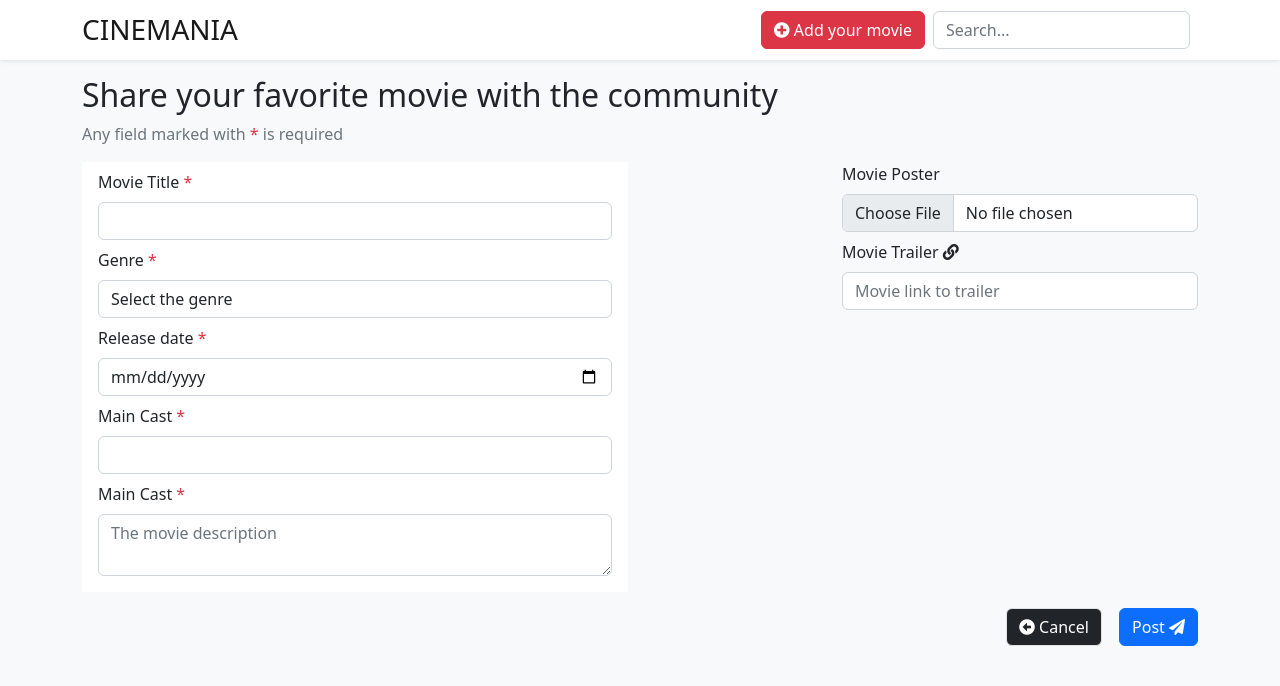
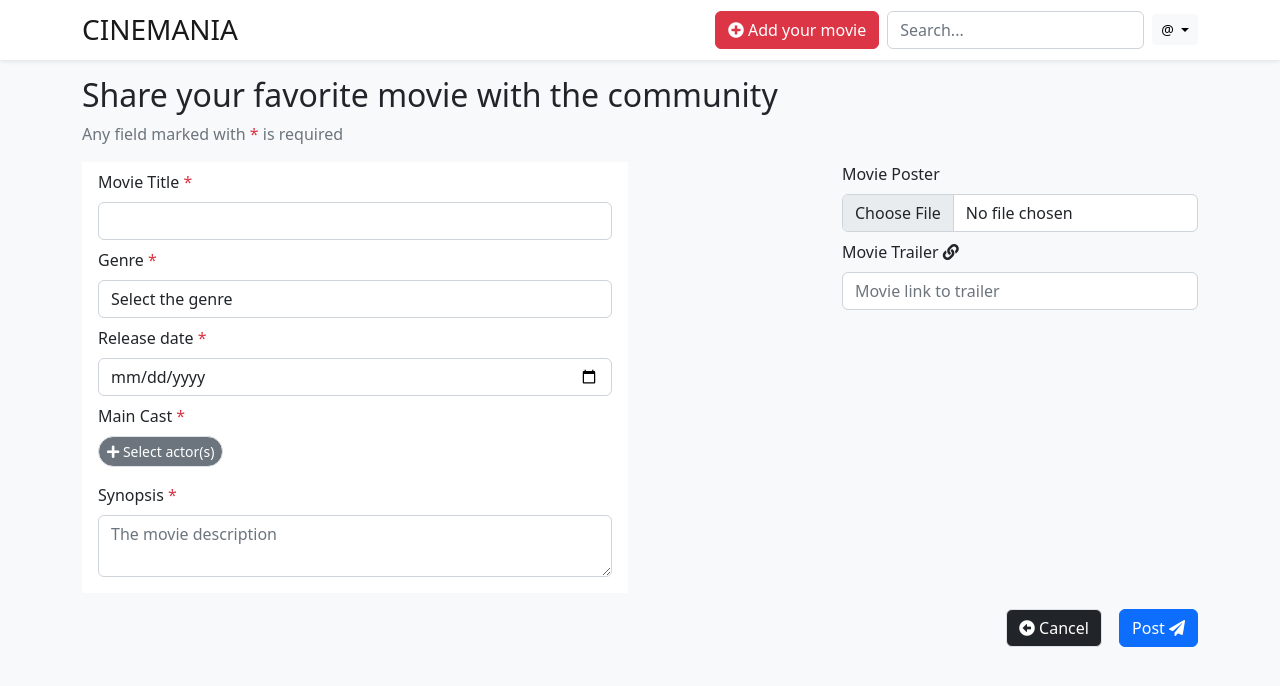
Before and after one commit to remycyuzuzo/cinemania, a Django app: page /add-new-movie/ in a window 1280 px wide. Shown: the top 686 px of the page. Run offline with Django 4.2, Linux system fonts and the light colour scheme; some libraries are stand-ins or nearby versions.

Commit message:
Initial Commit

```diff
--- a/cinemaapp/admin.py
+++ b/cinemaapp/admin.py
@@ -1,5 +1,6 @@
 from django.contrib import admin
 from .models import Movie, Actor, CommunityUser
+
 # Register your models here.
 admin.site.register(Movie)
 admin.site.register(Actor)
--- /dev/null
+++ b/cinemaapp/static/resources/css/styles.css
@@ -0,0 +1,17 @@
+ul.actors {
+  list-style-type: none;
+  margin: 0;
+  padding: 0;
+}
+ul.actors li {
+  display: inline-block;
+  background-color: #f2f2f2;
+  color: rgb(14, 14, 14);
+  padding: 6px 12px;
+  margin-right: 10px;
+}
+ul.actors li button.delete-actor {
+  background-color: #f2f2f2;
+  border: none;
+  cursor: pointer;
+}
--- /dev/null
+++ b/cinemaapp/static/resources/js/actor-selector.js
@@ -0,0 +1,35 @@
+const actorSelectorBtn = document.querySelector("[data-actor-selector-btn]");
+const actorsField = document.querySelector("[data-actors]");
+const actorSelectorInput = document.querySelector(
+  ".modal .actor-selector-input"
+);
+const modal = document.querySelector("#actor-selector-modal");
+const actorsDiv = document.querySelector(".modal .actors-div");
+
+modal.addEventListener("shown.bs.modal", () => {
+  actorSelectorInput.focus();
+});
+
+// const actors = actorsField.value.split(",");
+const actors = [
+  "Ariana Grande",
+  "Kylie Jenner",
+  "Kendall Jenner",
+  "Kim Kardashian",
+];
+const ul = document.createElement("ul");
+ul.className = `actors mb-2 list-group ${
+  actors.length > 0 ? "d-block" : "d-none"
+}`;
+
+actors.forEach((actor) => {
+  const li = document.createElement("li");
+  const button = document.createElement("button");
+  button.className = "delete-actor";
+  button.innerHTML = "&times;";
+  li.innerText = actor;
+  li.className = "mb-2";
+  li.appendChild(button);
+  ul.appendChild(li);
+});
+actorsDiv.appendChild(ul);
--- a/cinemaapp/templates/_user_base_template.html
+++ b/cinemaapp/templates/_user_base_template.html
@@ -11,9 +11,10 @@
     />
     <link
       rel="stylesheet"
-      href="{% static 'libs\fontawesome-free\css\all.min.css' %}"
+      href="{% static 'libs/fontawesome-free/css/all.min.css' %}"
     />
-    <script src="{% static 'libs/bootstrap/dist/js/bootstrap.min.js' %}"></script>
+    <link href="{% static 'resources/css/styles.css' %}" rel="stylesheet" />
+    <script src="{% static 'libs/bootstrap/dist/js/bootstrap.bundle.js' %}"></script>
     <title>{%block page_title %}{%endblock%}</title>
   </head>
   <body class="bg-light">
@@ -35,6 +36,20 @@
                 />
               </div>
             </form>
+            <div class="dropdown">
+              <button
+                class="btn btn-sm btn-light dropdown-toggle"
+                type="button"
+                id="dropdownMenuButton1"
+                data-bs-toggle="dropdown"
+                aria-expanded="false"
+              >
+                @{{ user.username }}
+              </button>
+              <ul class="dropdown-menu" aria-labelledby="dropdownMenuButton1">
+                <li><a class="dropdown-item" href="#">Logout</a></li>
+              </ul>
+            </div>
           </div>
         </nav>
       </div>
--- a/cinemaapp/templates/new-movie.html
+++ b/cinemaapp/templates/new-movie.html
@@ -52,14 +52,31 @@
           <input type="date" name="release_date" class="form-control" />
         </div>
         <div class="form-group mb-2">
-          <label for="actors" class="mb-2"
+          <label class="mb-2"
             >Main Cast <span class="text-danger">*</span></label
           >
-          <input type="text" id="actors" name="actors" class="form-control" />
+          <div class="actors">
+            <button
+              type="button"
+              class="btn rounded-5 btn-secondary btn-sm mb-2 border"
+              data-actor-selector-btn
+              data-bs-toggle="modal"
+              data-bs-target="#actor-selector-modal"
+            >
+              <i class="fas fa-plus"></i> Select actor(s)
+            </button>
+          </div>
+          <input
+            type="hidden"
+            id="actors"
+            name="actors"
+            data-actors
+            class="d-none"
+          />
         </div>
         <div class="form-group mb-2">
           <label for="synopsis" class="mb-2"
-            >Main Cast <span class="text-danger">*</span></label
+            >Synopsis <span class="text-danger">*</span></label
           >
           <textarea
             name="synopsis"
@@ -105,23 +122,66 @@
     </div>
   </form>
 </div>
+<!-- Bootstrap modal -->
+<div
+  class="modal fade"
+  id="actor-selector-modal"
+  tabindex="-1"
+  role="dialog"
+  aria-labelledby="actor-selector-modal-label"
+  aria-hidden="true"
+>
+  <div class="modal-dialog" role="document">
+    <div class="modal-content">
+      <div class="modal-header">
+        <h5 class="modal-title" id="actor-selector-modal-label">
+          Select actors
+        </h5>
+        <button
+          type="button"
+          class="btn-close"
+          data-bs-dismiss="modal"
+          aria-label="Close"
+        ></button>
+      </div>
+      <div class="modal-body">
+        <div class="form-group mb-2">
+          <label for="actor-selector" class="mb-2">Actor</label>
+          <div class="position-relative">
+            <input
+              type="text"
+              name="actor"
+              class="form-control actor-selector-input"
+            />
+          </div>
+        </div>
+        <div class="actors-div"></div>
+      </div>
+      <div class="modal-footer">
+        <button
+          type="button"
+          class="btn btn-light border"
+          data-bs-dismiss="modal"
+        >
+          <i class="fas fa-arrow-alt-circle-left"></i> Cancel
+        </button>
+        <button
+          type="button"
+          class="btn btn-dark"
+          data-dismiss="modal"
+          data-actor-selector-btn-add
+        >
+          Add <i class="fas fa-check-circle"></i>
+        </button>
+      </div>
+    </div>
+  </div>
+  {%endblock%}
 
-{%endblock%}
-
-<!-- Inject JS -->
-{%block scripts %}
-<script src="{% static 'resources/js/new-movie-form-validator.js' %}"></script>
-<script></script>
-{%endblock%}
-
-<!-- inject additional CSS specifically for this page -->
-{%block inject_css %}
-<link
-  rel="stylesheet"
-  href="{%static 'libs\vanillajs-select2\dist\css\nice-select2.css'%}"
-/>
-<link
-  rel="stylesheet"
-  href="{%static 'libs\vanillajs-select2\dist\css\style.css'%}"
-/>
-{% endblock %}
+  <!-- Inject JS -->
+  {%block scripts %}
+  <script src="{% static 'resources/js/new-movie-form-validator.js' %}"></script>
+  <script src="{% static 'resources/js/actor-selector.js' %}"></script>
+  <script src="{% static 'libs\axios\dist\axios.min.js' %}"></script>
+  {%endblock%}
+</div>
--- a/cinemaapp/urls.py
+++ b/cinemaapp/urls.py
@@ -10,6 +10,7 @@ urlpatterns = [
     path('sign-up/', views.sign_up),
     path('add-new-movie/', views.newMovie, name='newMovie'),
     path('search/', views.searchResults),
+    path('actors/', views.findActor),
 ]
 
 if settings.DEBUG:
--- a/cinemaapp/views.py
+++ b/cinemaapp/views.py
@@ -1,4 +1,5 @@
-from django.http import HttpResponseRedirect
+import json
+from django.http import HttpResponseRedirect, HttpResponse
 from django.shortcuts import render
 from .models import Movie, Actor
 from django.core.files.storage import FileSystemStorage
@@ -18,6 +19,13 @@ def index(request):
     movieData = Movie.objects.all()
 
     return render(request, 'index.html', {'movies': movieData})
+
+
+def findActor(request):
+    if request.method == 'GET':
+        actorName = request.GET.get('actor_name')
+        actorData = Actor.objects.filter(name=actorName)
+        return HttpResponse(json.dumps(list(actorData.values())), content_type="application/json")
 
 
 def newMovie(request):
--- a/package.json
+++ b/package.json
@@ -2,6 +2,7 @@
   "private": true,
   "dependencies": {
     "@fortawesome/fontawesome-free": "^5.15.4",
+    "axios": "^0.27.2",
     "bootstrap": "^5.2.0"
   }
 }
```
Also changed, not shown: package-lock.json.
